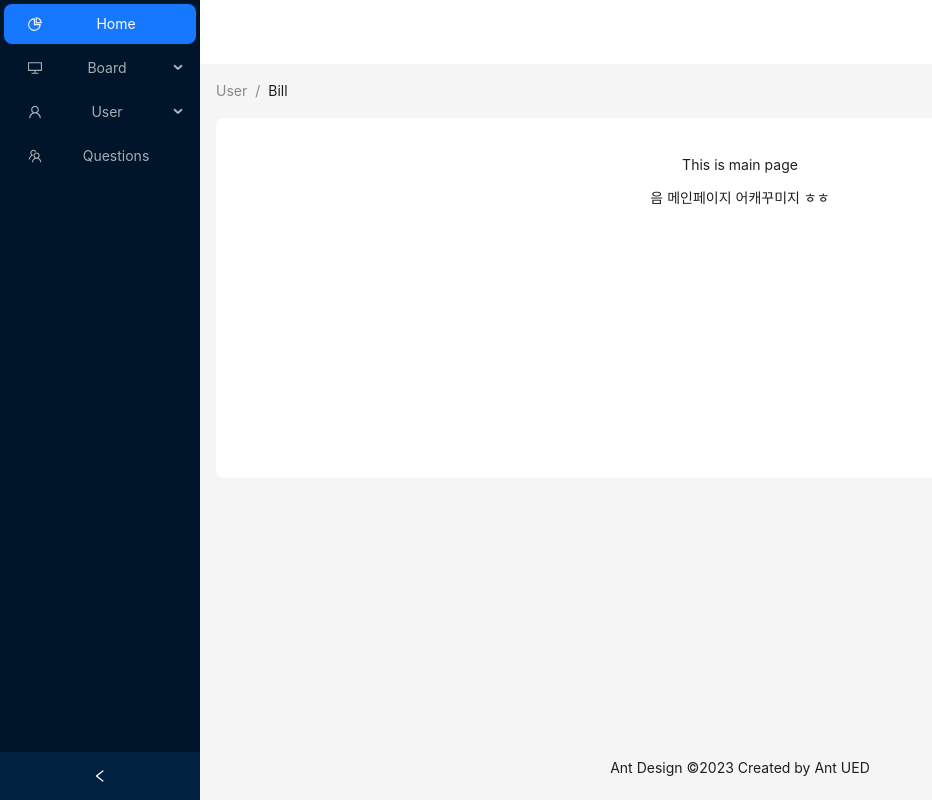
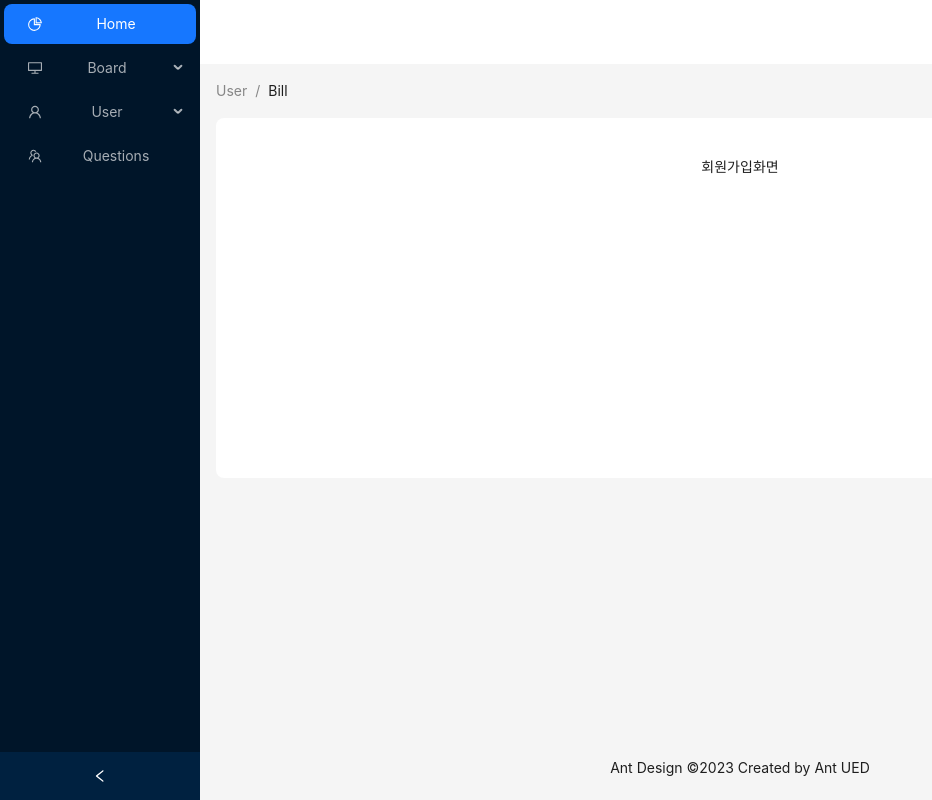
Before and after one commit to imwisdom/react-toy-project, a React (Create React App) app in the folder board/board-fe/: page /sign-up in a window 1280 px wide. Shown: the whole page, without its empty margins (0-932 px from the left). Built offline with nearby package versions, Linux system fonts and the light colour scheme.

Commit message:
fix: router를 사용하여 링크에 따라 페이지 컴포넌트 렌더링되도록 구현

```diff
--- a/board/board-fe/src/App.tsx
+++ b/board/board-fe/src/App.tsx
@@ -3,13 +3,12 @@ import logo from './logo.svg';
 import './App.css';
 import MenuFrame from './components/MenuFrame';
 import Home from './pages/Home';
+import Router from './Router';
 
 function App() {
   return (
     <div className="App">
-      <MenuFrame>
-        <Home/>
-      </MenuFrame>
+      <Router />
     </div>
   );
 }
--- /dev/null
+++ b/board/board-fe/src/Router.tsx
@@ -0,0 +1,17 @@
+import { BrowserRouter, Route, Routes } from "react-router-dom"
+import SignUp from "./pages/SignUp"
+import Home from "./pages/Home";
+import React from "react";
+
+const Router: React.FC = () => {
+    return (
+        <BrowserRouter>
+            <Routes>
+                <Route path="/" element={<Home />} />
+                <Route path="/sign-up" element={<SignUp />} />
+            </Routes>
+        </BrowserRouter>
+    )
+}
+
+export default Router;
--- a/board/board-fe/src/components/MenuFrame.tsx
+++ b/board/board-fe/src/components/MenuFrame.tsx
@@ -7,7 +7,7 @@ import {
 import type { MenuProps } from 'antd';
 import { Breadcrumb, Layout, Menu, theme } from 'antd';
 import React, { ReactNode, useState } from 'react';
-import { BrowserRouter, Link } from 'react-router-dom';
+import { Link } from 'react-router-dom';
 
 const { Header, Content, Footer, Sider } = Layout;
 
@@ -43,7 +43,7 @@ const items: MenuItem[] = [
   ]),
   getItem('User', 'sub1', <UserOutlined />, [
     getItem('Login', '3'),
-    getItem(<Link to='./signUp'>SignUp</Link>, '4'),
+    getItem(<Link to='/sign-up'>SignUp</Link>, '4'),
     getItem('Alex', '5'),
   ]),
   getItem('Questions', 'sub2', <TeamOutlined />),
@@ -56,7 +56,6 @@ const MenuFrame: React.FC<PageComponentProps> = ({children}) => {
   } = theme.useToken();
 
   return (
-    <BrowserRouter>
     <Layout style={{ minHeight: '100vh' }}>
       <Sider collapsible collapsed={collapsed} onCollapse={(value) => setCollapsed(value)}>
         <div className="demo-logo-vertical" />
@@ -83,7 +82,6 @@ const MenuFrame: React.FC<PageComponentProps> = ({children}) => {
         <Footer style={{ textAlign: 'center' }}>Ant Design ©2023 Created by Ant UED</Footer>
       </Layout>
     </Layout>
-    </BrowserRouter>
   );
 };
 
--- a/board/board-fe/src/pages/Home.tsx
+++ b/board/board-fe/src/pages/Home.tsx
@@ -1,11 +1,14 @@
 import React from 'react';
+import MenuFrame from '../components/MenuFrame';
 
 const Home: React.FC = () => {
     return (
-        <div>
-            <p>This is main page</p>
-            <p>음 메인페이지 어캐꾸미지 ㅎㅎ</p>
-        </div>
+        <MenuFrame>
+            <div>
+                <p>This is main page</p>
+                <p>음 메인페이지 어캐꾸미지 ㅎㅎ</p>
+            </div>
+        </MenuFrame>
     )
 };
 
--- a/board/board-fe/src/pages/SignUp.tsx
+++ b/board/board-fe/src/pages/SignUp.tsx
@@ -1,10 +1,13 @@
 import React from 'react';
+import MenuFrame from '../components/MenuFrame';
 
 const SignUp: React.FC = () => {
     return (
-        <div>
-            <p>회원가입화면</p>
-        </div>
+        <MenuFrame>
+            <div>
+                <p>회원가입화면</p>
+            </div>
+        </MenuFrame>
     )
 };
 
```
